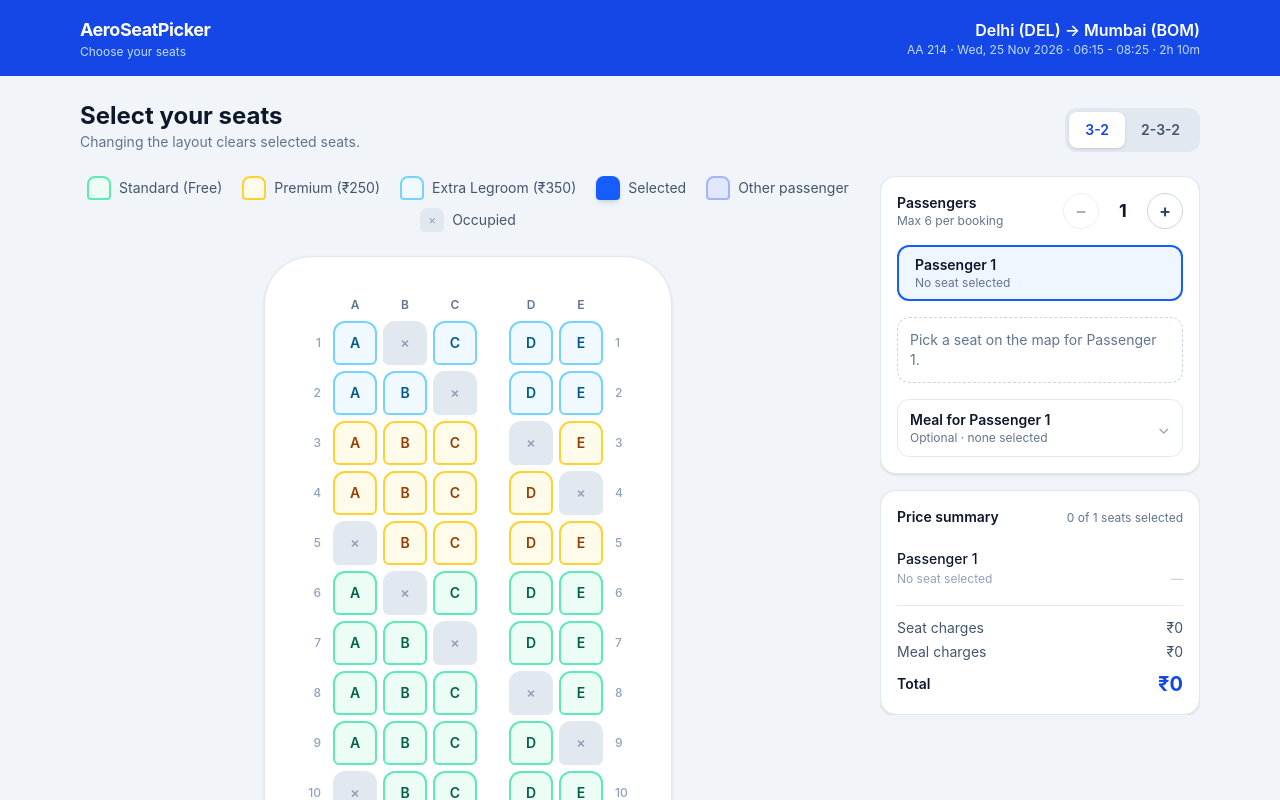
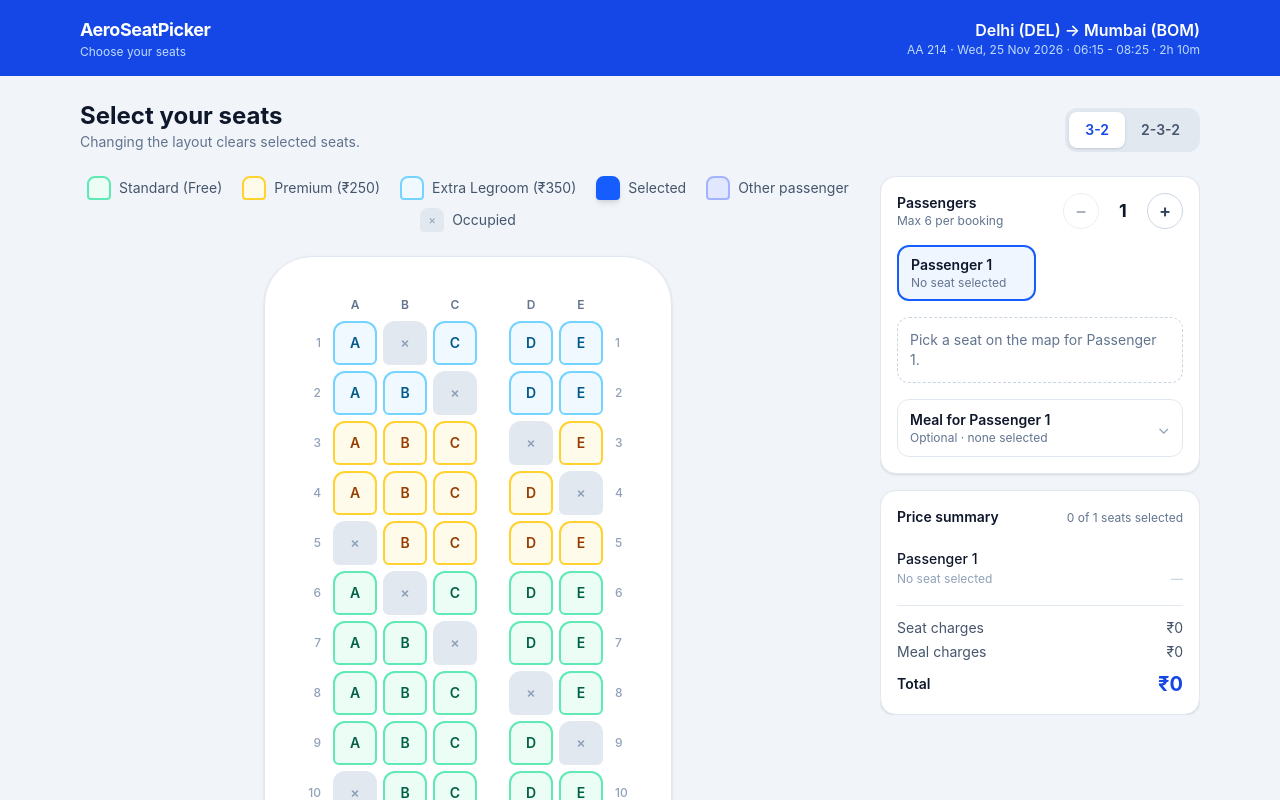
Before and after one commit to Pankaj2004s/aeroseatpicker, a React (Vite) app: page / in a window 1280 px wide. Shown: the top 800 px of the page. Built offline with nearby package versions, Linux system fonts and the light colour scheme.

Commit message:
fix: show passenger tabs in two columns on desktop sidebar

```diff
--- a/src/components/PassengerTabs.jsx
+++ b/src/components/PassengerTabs.jsx
@@ -7,7 +7,7 @@ function PassengerTabs() {
     <div
       role="group"
       aria-label="Select passenger"
-      className="flex gap-2 overflow-x-auto pb-1 lg:flex-col lg:overflow-x-visible lg:pb-0"
+      className="flex gap-2 overflow-x-auto pb-1 lg:grid lg:grid-cols-2 lg:overflow-x-visible lg:pb-0"
     >
       {passengers.map((passenger) => {
         const isActive = passenger.id === activePassengerId
@@ -19,7 +19,7 @@ function PassengerTabs() {
             type="button"
             aria-pressed={isActive}
             onClick={() => selectPassenger(passenger.id)}
-            className={`min-w-32 shrink-0 rounded-xl border-2 px-4 py-2 text-left transition ${
+            className={`min-w-32 shrink-0 rounded-xl border-2 px-3 py-2 text-left transition lg:min-w-0 ${
               isActive
                 ? 'border-blue-600 bg-blue-50'
                 : 'border-slate-200 bg-white hover:border-slate-300'
```
